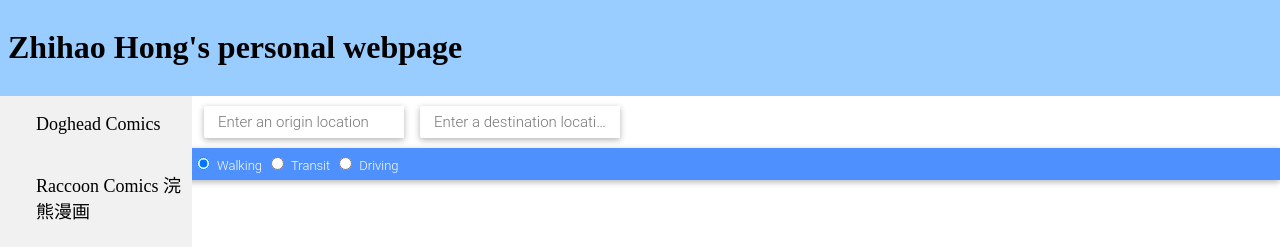
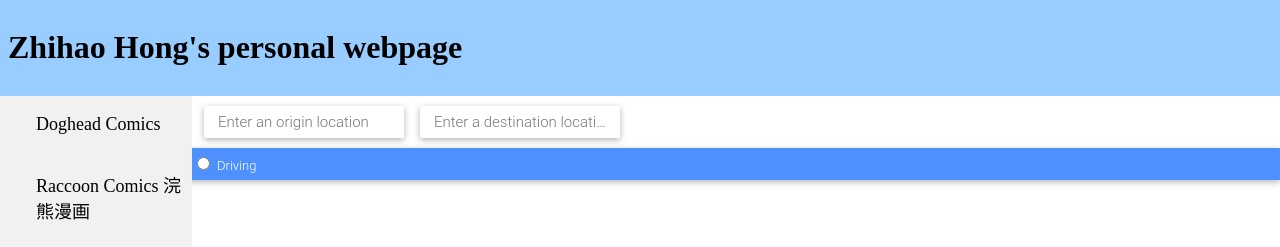
Before and after one commit to dogheadslug/webpage, a plain HTML site: page map.html in a window 1280 px wide. Shown: the top 247 px of the page. Drawn offline with Linux system fonts and the light colour scheme; some packages are replaced by stand-ins of ours.

Commit message:
Update map.html

```diff
--- a/map.html
+++ b/map.html
@@ -136,12 +136,6 @@ footer {
         placeholder="Enter a destination location">
 
     <div id="mode-selector" class="controls">
-      <input type="radio" name="type" id="changemode-walking" checked="checked">
-      <label for="changemode-walking">Walking</label>
-
-      <input type="radio" name="type" id="changemode-transit">
-      <label for="changemode-transit">Transit</label>
-
       <input type="radio" name="type" id="changemode-driving">
       <label for="changemode-driving">Driving</label>
     </div>
@@ -188,8 +182,6 @@ footer {
             travel_mode = mode;
           });
         }
-        setupClickListener('changemode-walking', 'WALKING');
-        setupClickListener('changemode-transit', 'TRANSIT');
         setupClickListener('changemode-driving', 'DRIVING');
 
         function expandViewportToFitPlace(map, place) {
```
